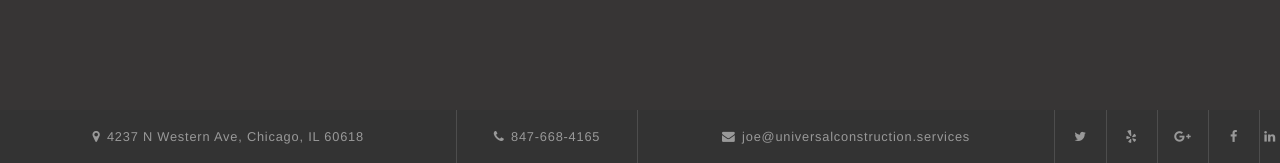
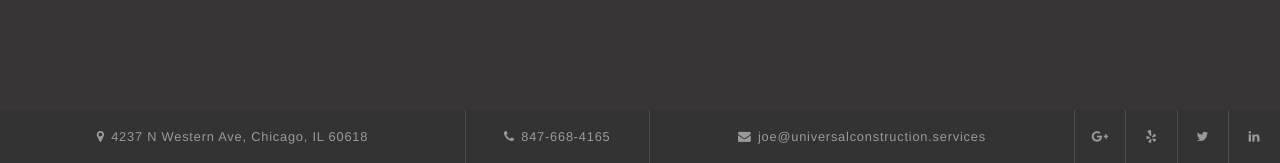
Before and after one commit to jjwebstuff/universalconstruction, a Jekyll site: the page built from portfolio.html, in a window 1280 px wide and 900 px high, scrolled down 805 px. Shown: the part 737-900 px from the top of the window. Built offline with Jekyll 4.4.1, drawn with Linux system fonts in a browser that asks for light colours; nearby versions of some CDN libraries; Markdown is read by kramdown in place of the engine named in the settings.

Commit message:
rearrange social icons

```diff
--- a/_includes/footer.html
+++ b/_includes/footer.html
@@ -2,9 +2,9 @@
     <a href="https://www.google.com/maps/place/4237+N+Western+Ave,+Chicago,+IL+60618/@41.9587856,-87.6883191,17z/data=!3m1!4b1!4m2!3m1!1s0x880fd20d84976533:0x1894a4276b86fe5" target="_blank"><i class="fa fa-map-marker"></i>4237 N Western Ave, Chicago, IL 60618</a>
     <a href="tel:8476684165"><i class="fa fa-phone"></i>847-668-4165</a>
     <a href="mailto:joe@universalconstruction.services"><i class="fa fa-envelope"></i>joe@universalconstruction.services</a>
+    <a href="https://plus.google.com/b/105702395896524389879/105702395896524389879/about/p/pub" target="_blank"><i class="fa fa-google-plus"></i></a>
+    <a href="http://www.yelp.com/biz/universal-construction-services-chicago" target="_blank"><i class="fa fa-yelp"></i></a>
+    <!-- <a href="https://www.facebook.com/UniversalConstructionServices" target="_blank"><i class="fa fa-facebook"></i></a>   -->
     <a href="https://twitter.com/UnivConstSer" target="_blank"><i class="fa fa-twitter"></i></a>
-    <a href="http://www.yelp.com/biz/universal-construction-services-chicago" target="_blank"><i class="fa fa-yelp"></i></a>
-    <a href="https://plus.google.com/b/105702395896524389879/105702395896524389879/about/p/pub" target="_blank"><i class="fa fa-google-plus"></i></a>
-    <a href="https://www.facebook.com/UniversalConstructionServices" target="_blank"><i class="fa fa-facebook"></i></a>
     <a href="https://www.linkedin.com/company/universal-construction-services"><i class="fa fa-linkedin"></i></a>
 </footer><!-- end footer -->
```
Also changed, not shown: 2 other files.
